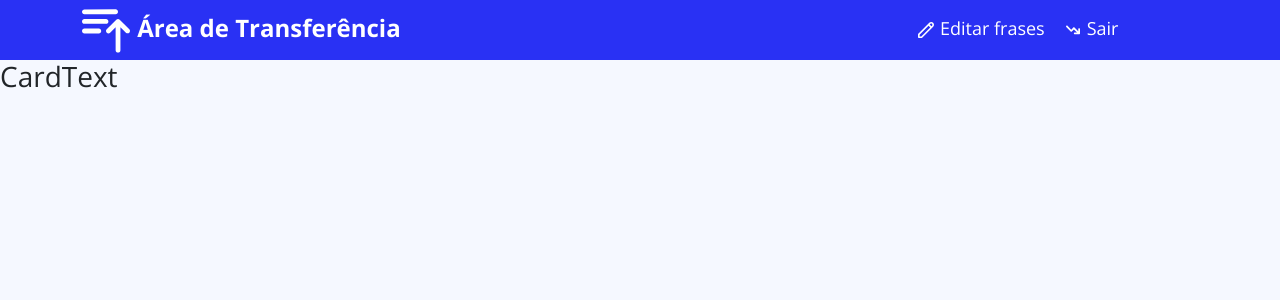
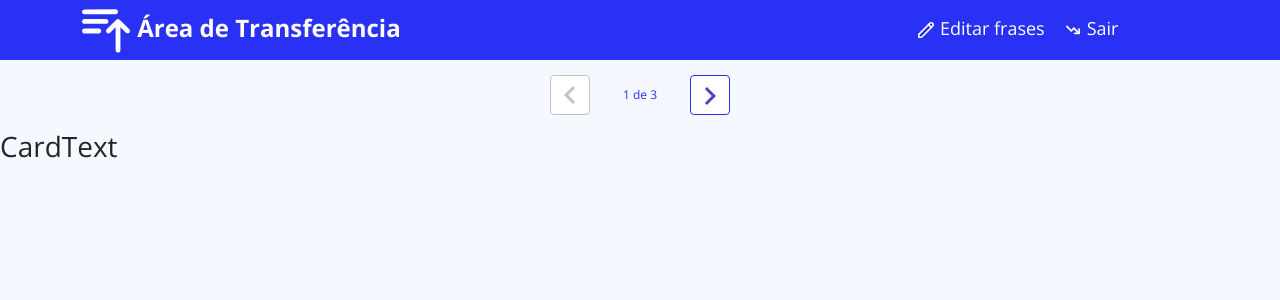
Before and after one commit to mauricioqvp/areadetransferencia, a React (Create React App) app in the folder front-web/: page / in a window 1280 px wide. Shown: the top 300 px of the page. Built offline with nearby package versions, Linux system fonts and the light colour scheme.

Commit message:
Pagination layout

```diff
--- a/front-web/src/App.tsx
+++ b/front-web/src/App.tsx
@@ -4,12 +4,14 @@
   Route
 } from "react-router-dom";
 import Navbar from './assets/componets/Navbar';
+import Pagination from './assets/componets/Pagination';
 import CardText from './assets/componets/CardText';
 
 function App() {
   return (
     <BrowserRouter>
       <Navbar />
+      <Pagination />
       <Routes>
         <Route path="/" element={<CardText />} />
         <Route path="/form">
--- /dev/null
+++ b/front-web/src/assets/componets/Pagination/index.jsx
@@ -0,0 +1,20 @@
+import './styles.css';
+import { ReactComponent as Arrow } from '../../img/arrow.svg';
+
+const Pagination = () => {
+    return (
+        < div className="dsmovie-pagination-container" >
+            <div className="dsmovie-pagination-box">
+                <button className="dsmovie-pagination-button" disabled={true} >
+                    <Arrow />
+                </button>
+                <p>{`${1} de ${3}`}</p>
+                <button className="dsmovie-pagination-button" disabled={false} >
+                    <Arrow className="dsmovie-flip-horizontal" />
+                </button>
+            </div>
+        </div >
+    );
+}
+
+export default Pagination;
--- /dev/null
+++ b/front-web/src/assets/componets/Pagination/styles.css
@@ -0,0 +1,53 @@
+.dsmovie-pagination-container {
+    padding: 15px 0;
+    display: flex;
+    justify-content: center;
+    align-items: center;
+}
+
+.dsmovie-pagination-box {
+    width: 180px;
+    display: flex;
+    justify-content: space-between;
+    align-items: center;
+}
+
+.dsmovie-pagination-box form {
+    width: 100%;
+    display: flex;
+}
+
+.dsmovie-pagination-button {
+    width: 40px;
+    height: 40px;
+    border-radius: 4px;
+    background-color: #fff;
+    display: flex;
+    justify-content: center;
+    align-items: center;
+    border: 1px solid var(--color-primary);
+    cursor: pointer;
+}
+
+.dsmovie-pagination-button svg {
+    filter: brightness(0) saturate(100%) invert(26%) sepia(19%) saturate(7395%) hue-rotate(234deg) brightness(89%) contrast(92%);
+}
+
+.dsmovie-pagination-button:disabled {
+    border: 1px solid #c2c2c2;
+    cursor: unset;
+}
+
+.dsmovie-pagination-button:disabled svg {
+    filter: none;
+}
+
+.dsmovie-pagination-container p {
+    margin: 0;
+    font-size: 12px;
+    color: var(--color-primary);
+}
+
+.dsmovie-flip-horizontal {
+    transform: rotate(180deg);
+}
```
Also changed, not shown: front-web/src/assets/img/arrow.svg (added).
